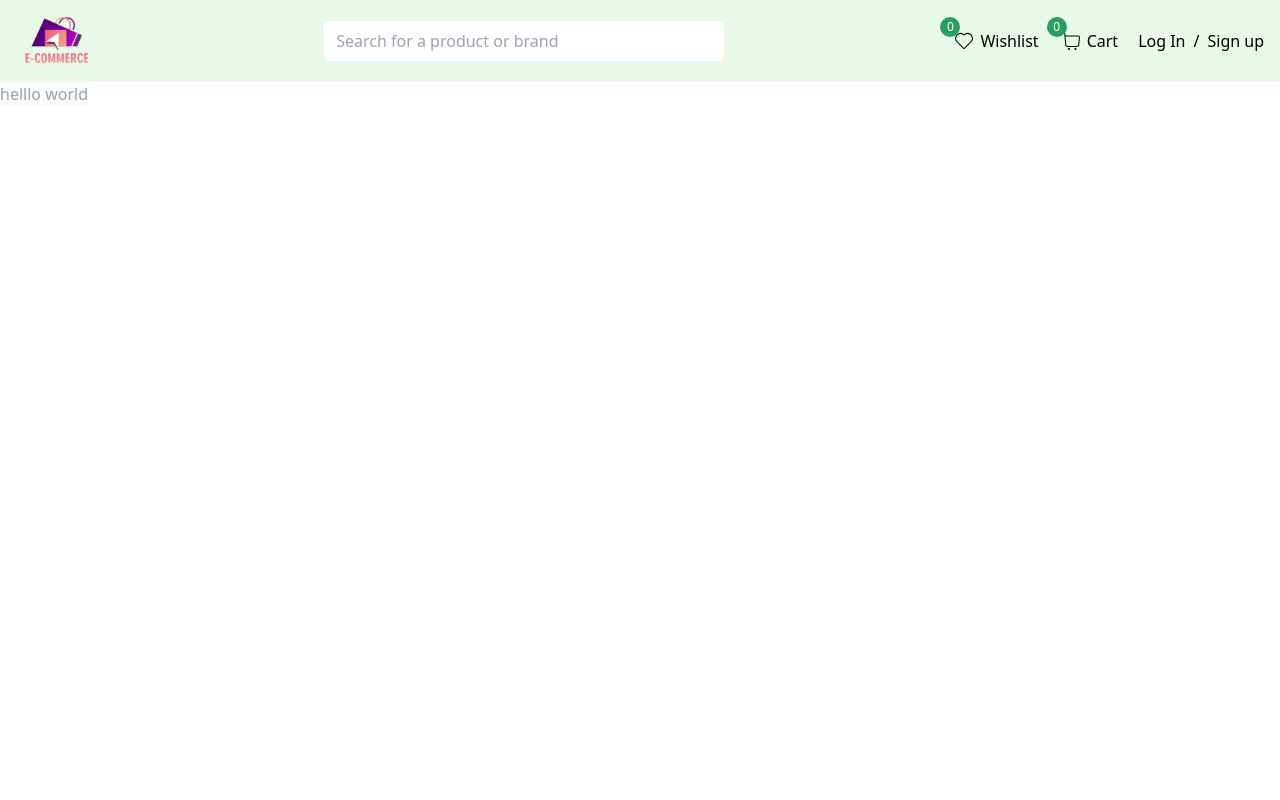
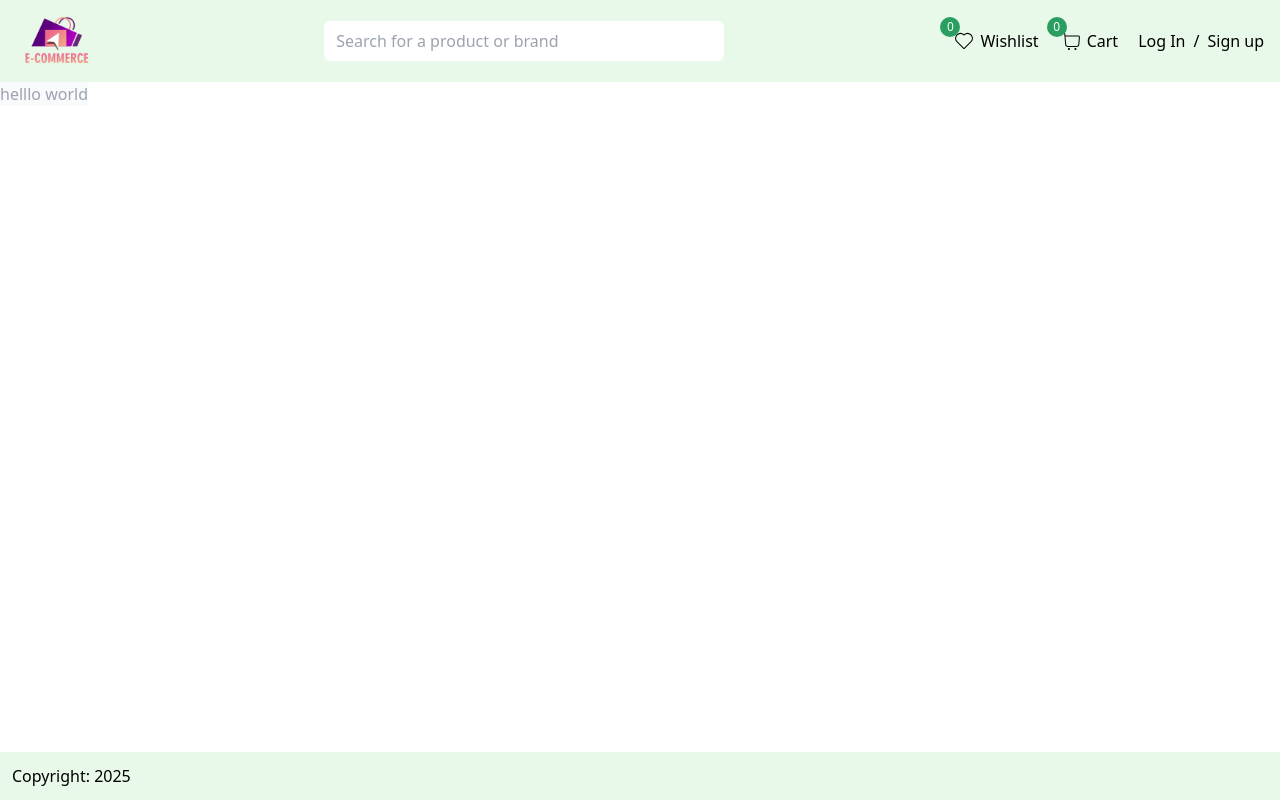
Before and after one commit to mHasan1037/mern-ecommerce-frontend, a Next.js app: page / in a window 1280 px wide. Built offline with nearby package versions, Linux system fonts and the light colour scheme; no server answers.

Commit message:
Added the footer

```diff
--- a/app/layout.tsx
+++ b/app/layout.tsx
@@ -3,6 +3,7 @@ import { Geist, Geist_Mono } from "next/font/google";
 import "./globals.css";
 import ReduxProvider from "@/providers/ReduxProvider";
 import LayoutTopSection from "@/components/LayoutTopSection";
+import Footer from "@/components/Footer";
 
 const geistSans = Geist({
   variable: "--font-geist-sans",
@@ -26,10 +27,13 @@ export default function RootLayout({
 }>) {
   return (
     <html lang="en">
-      <body>
+      <body className="min-h-screen flex flex-col">
         <ReduxProvider>
           <LayoutTopSection />
-          {children}
+            <div className="flex-grow">
+            {children}
+            </div>
+          <Footer />
         </ReduxProvider>
       </body>
     </html>
--- /dev/null
+++ b/components/Footer/index.tsx
@@ -0,0 +1,19 @@
+"use client"
+import React from 'react';
+import style from './Footer.module.css';
+import { useSelector } from 'react-redux';
+import { RootState } from '@/redux/store';
+import Link from 'next/link';
+
+const Footer = () => {
+    const user = useSelector((state: RootState) => state.auth.user);
+    console.log('user', user)
+  return (
+    <div className='bg-mainBg1 flex justify-between p-3'>
+        <p>Copyright: 2025</p>
+        {user?.isAdmin && <Link href="/admin">Go to admin dashboard</Link>}
+    </div>
+  )
+}
+
+export default Footer
```
Also changed, not shown: components/Footer/Footer.module.css (added).
